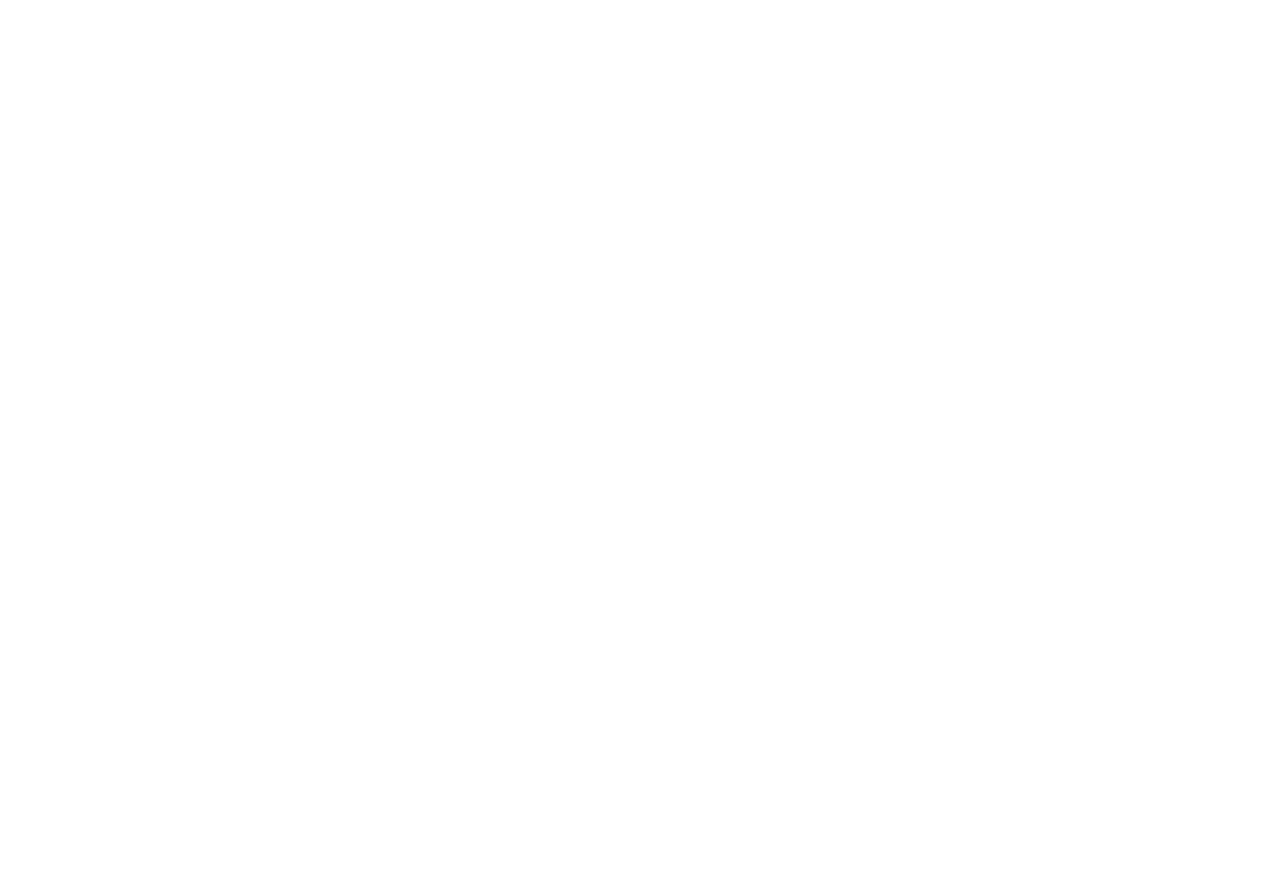
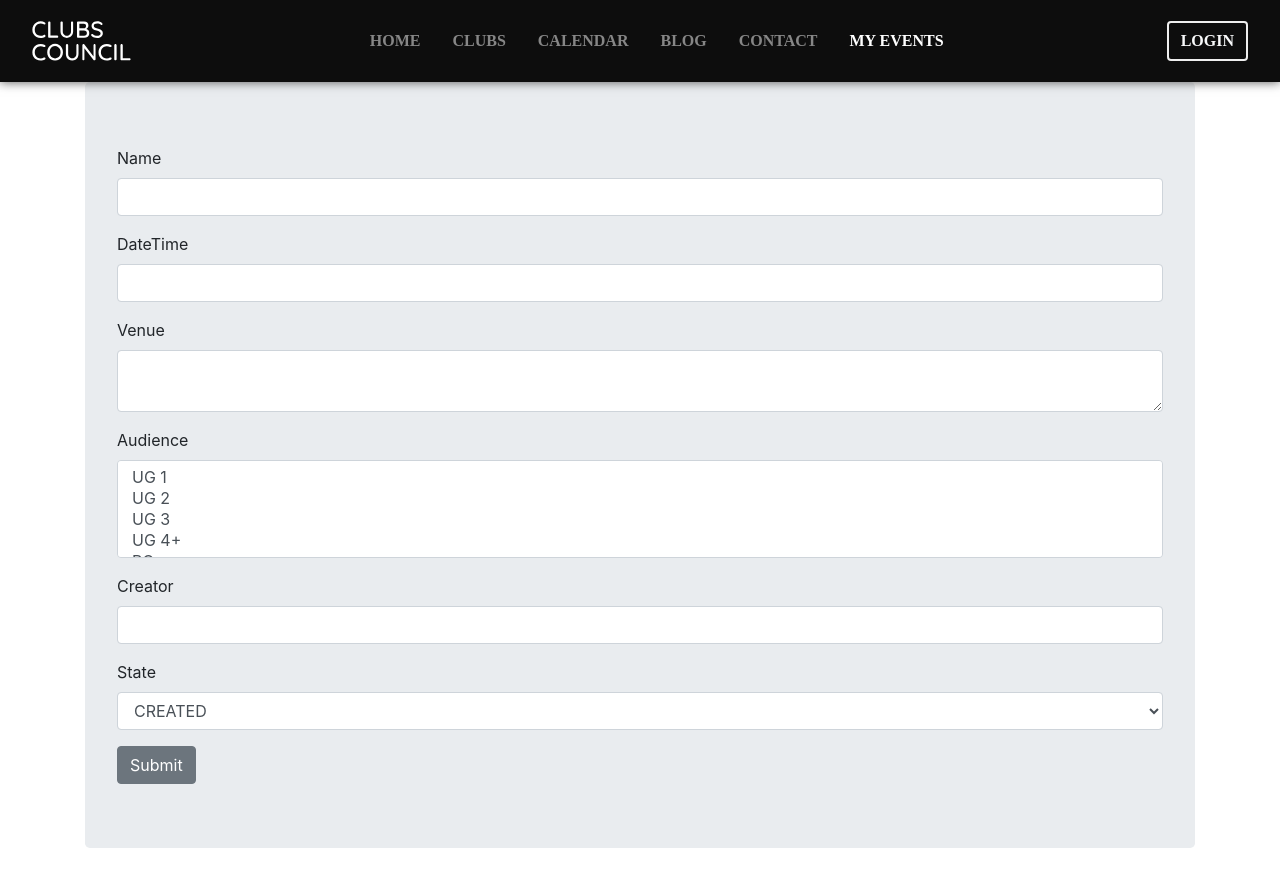
Before and after one commit to Clubs-Council-IIITH/frontend, a React (Create React App) app: page /events/new in a window 1280 px wide. Before the commit the page ends 800 px from the top, so only its background shows below. Built offline with nearby package versions, Linux system fonts and the light colour scheme.

Commit message:
frontend: Introduce event form

```diff
--- a/src/App.js
+++ b/src/App.js
@@ -11,6 +11,7 @@ import LoginRedirect from "./pages/LoginRedirect.jsx";
 import LogoutRedirect from "./pages/LogoutRedirect.jsx";
 
 import { BrowserRouter as Router, Switch, Route } from "react-router-dom";
+import NewEvent from "./pages/NewEvent";
 
 function App() {
    return (
@@ -22,6 +23,7 @@ function App() {
             <Route exact path="/blog" component={Blog} />
             <Route exact path="/contact" component={Contact} />
             <Route exact path="/events" component={Events} />
+            <Route exact path="/events/new" component={NewEvent} />
             <Route exact path="/loginRedirect" component={LoginRedirect} />
             <Route exact path="/logoutRedirect" component={LogoutRedirect} />
          </Switch>
--- /dev/null
+++ b/src/components/EventForm.jsx
@@ -0,0 +1,138 @@
+import React, { Component } from "react";
+import { Button, Form, FormGroup, Label, Input } from "reactstrap";
+
+import axios from "axios";
+
+class EventForm extends Component {
+   state = {
+      formData: {
+         ename: "",
+         ecreator: "",
+         edatetime: "",
+         evenue: "",
+         eaudience: [],
+         estate: "",
+      },
+   };
+
+   handleChange = (e) => {
+      const newFormData = this.state.formData;
+      newFormData[e.target.name] = e.target.value;
+      this.setState({ formData: newFormData });
+   };
+
+   handleChangeMultiple = (e) => {
+      const newFormData = this.state.formData;
+      newFormData[e.target.name] = Array.from(e.target.selectedOptions, (option) => option.value);
+      this.setState({ formData: newFormData });
+   };
+
+   handleSubmit = (item) => {
+      console.log(this.state.formData);
+      var formData = new FormData();
+      formData.append("name", this.state.formData.ename);
+      formData.append("datetime", this.state.formData.edatetime);
+      formData.append("venue", this.state.formData.evenue);
+      formData.append("creator", this.state.formData.ecreator);
+      formData.append("audience", this.state.formData.eaudience);
+      formData.append("state", this.state.formData.estate.toLowerCase());
+      formData.append("user", "bruh");
+      axios({
+         method: "POST",
+         url: "/api/events/new/",
+         data: formData,
+         headers: {
+            "Content-Type": "multipart/form-data",
+            Authorization: "Token " + localStorage.getItem("token"),
+         },
+      })
+         .then((response) => {
+            console.log(response);
+         })
+         .catch((error) => {
+            console.log(error);
+         });
+   };
+
+   render() {
+      return (
+         <Form>
+            <FormGroup>
+               <Label for="ename"> Name </Label>
+               <Input
+                  type="text"
+                  name="ename"
+                  value={this.state.formData.ename}
+                  onChange={this.handleChange}
+               />
+            </FormGroup>
+            <FormGroup>
+               <Label for="edatetime"> DateTime </Label>
+               <Input
+                  type="text"
+                  name="edatetime"
+                  value={this.state.formData.edatetime}
+                  onChange={this.handleChange}
+               />
+            </FormGroup>
+            <FormGroup>
+               <Label for="evenue"> Venue </Label>
+               <Input
+                  type="textarea"
+                  name="evenue"
+                  value={this.state.formData.evenue}
+                  onChange={this.handleChange}
+               />
+            </FormGroup>
+            <FormGroup>
+               <Label for="eaudience"> Audience </Label>
+               <Input
+                  type="select"
+                  name="eaudience"
+                  value={this.state.formData.eaudience}
+                  onChange={this.handleChangeMultiple}
+                  multiple
+               >
+                  <option> UG 1 </option>
+                  <option> UG 2 </option>
+                  <option> UG 3 </option>
+                  <option> UG 4+ </option>
+                  <option> PG </option>
+                  <option> Staff </option>
+                  <option> Faculty </option>
+               </Input>
+            </FormGroup>
+            <FormGroup>
+               <Label for="ecreator"> Creator </Label>
+               <Input
+                  type="text"
+                  name="ecreator"
+                  value={this.state.formData.ecreator}
+                  onChange={this.handleChange}
+               />
+            </FormGroup>
+            <FormGroup>
+               <Label for="estate"> State </Label>
+               <Input
+                  type="select"
+                  name="estate"
+                  value={this.state.formData.estate}
+                  onChange={this.handleChange}
+               >
+                  <option> CREATED </option>
+                  <option> APPROVED </option>
+                  <option> PUBLISHED </option>
+                  <option> SCHEDULED </option>
+                  <option> COMPLETED </option>
+                  <option> DELETED </option>
+               </Input>
+            </FormGroup>
+            <Button type="button" onClick={this.handleSubmit}>
+               Submit
+            </Button>
+         </Form>
+      );
+   }
+}
+
+export default EventForm;
--- a/src/pages/LogoutRedirect.jsx
+++ b/src/pages/LogoutRedirect.jsx
@@ -1,6 +1,5 @@
+// eslint-disable-next-line
 import React, { Component } from "react";
-
-import { Redirect } from "react-router-dom";
 
 class LogoutRedirect extends Component {
    componentDidMount() {
--- /dev/null
+++ b/src/pages/NewEvent.jsx
@@ -0,0 +1,22 @@
+import React, { Component } from "react";
+
+import Navigationbar from "../components/Navbar";
+import EventForm from "../components/EventForm";
+import { Jumbotron, Container } from "reactstrap";
+
+class NewEvent extends Component {
+   render() {
+      return (
+         <React.Fragment>
+            <Navigationbar />
+            <Container>
+               <Jumbotron>
+                  <EventForm />
+               </Jumbotron>
+            </Container>
+         </React.Fragment>
+      );
+   }
+}
+
+export default NewEvent;
```
Also changed, not shown: src/pages/EventsList.jsx (deleted, +0 -51 lines).
